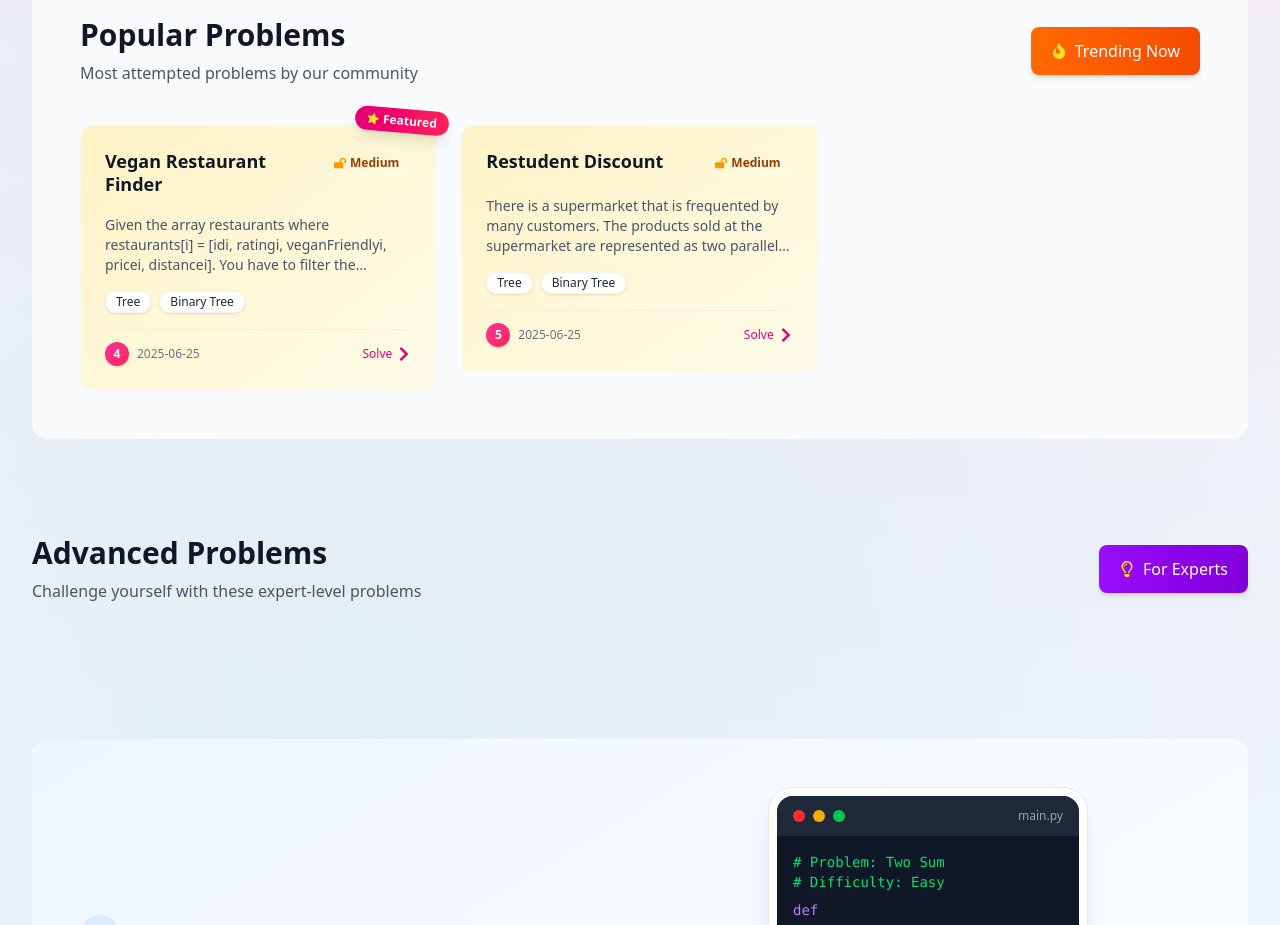
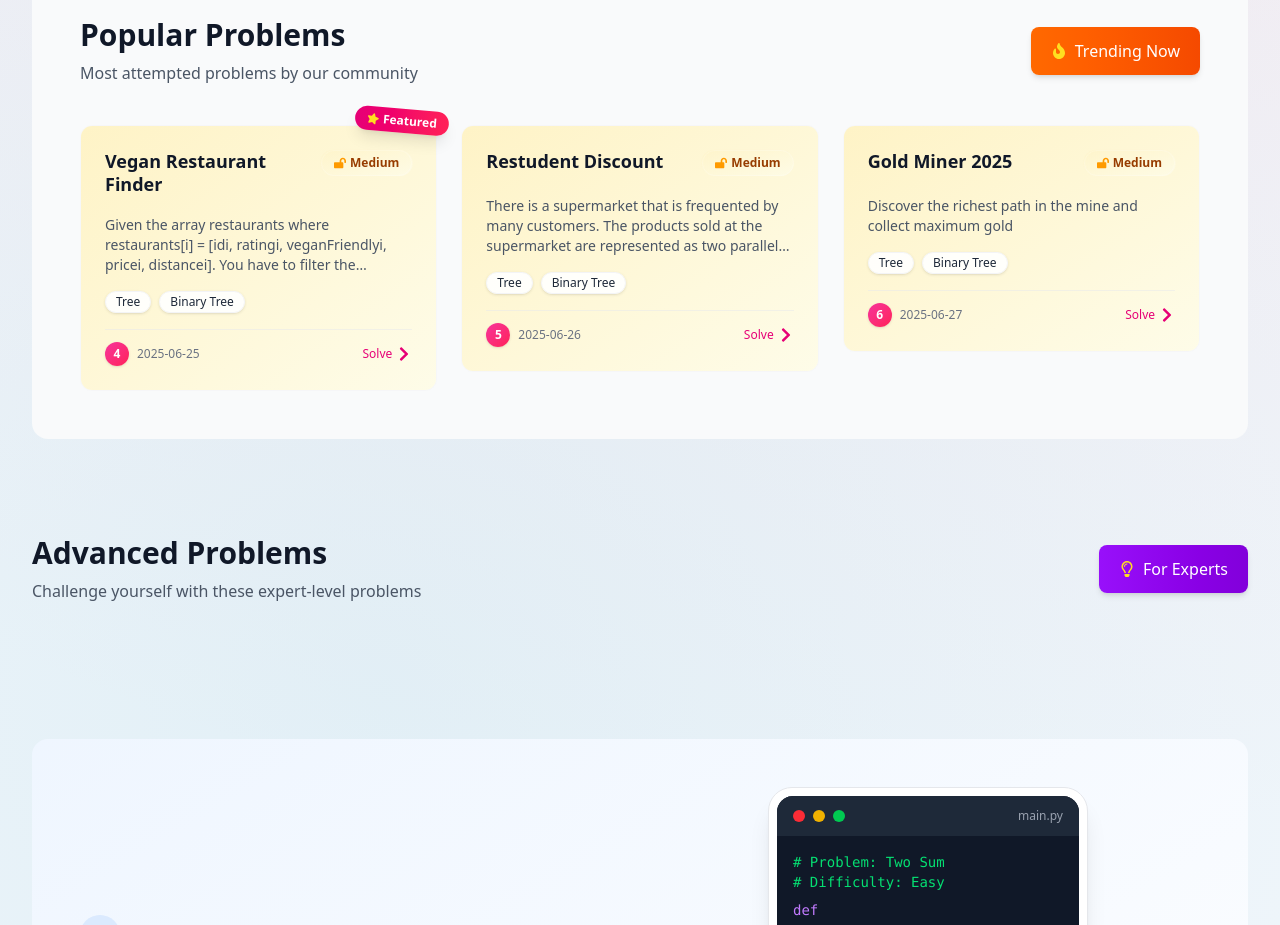
Before and after one commit to saiduzzamansaad/problem-solving-ui, a React (Vite) app: page / in a window 1280 px wide. Shown: the part 2760-3685 px from the top of the page. Built offline with nearby package versions, Linux system fonts and the light colour scheme.

Commit message:
new ui upload

```diff
--- a/src/data/problems.js
+++ b/src/data/problems.js
@@ -3,6 +3,9 @@ import BandFest  from '../assets/Band Fest.png'
 import Binary  from '../assets/Binary.png'
 import Restudent from '../assets/Restudent.png'
 import restudent1 from '../assets/restudent1.png'
+import Gold from '../assets/Gold.png'
+
+
 const problems = [
   {
     id: 1,
@@ -206,7 +209,7 @@ function buildTree(arr, i = 0) {
     description: "There is a supermarket that is frequented by many customers. The products sold at the supermarket are represented as two parallel integer arrays products and prices, where the ith product has an ID of products[i] and a price of prices[i].",
     difficulty: "Medium",
     tags: ["Tree", "Binary Tree"],
-    date: "2025-06-25",
+    date: "2025-06-26",
     solution: `
 
         class Cashier {
@@ -249,6 +252,59 @@ function buildTree(arr, i = 0) {
     solutionExplanation: "The supermarket decided to have a sale. Every nth customer paying for their groceries will be given a percentage discount. The discount amount is given by discount, where they will be given discount percent off their subtotal. More formally, if their subtotal is bill, then they would actually pay bill * ((100 - discount) / 100)."
   },
 
+
+  {
+    id: 6,
+    title: "Gold Miner 2025",
+    description: "Discover the richest path in the mine and collect maximum gold",
+    difficulty: "Medium",
+    tags: ["Tree", "Binary Tree"],
+    date: "2025-06-27",
+    solution: `
+        function getMaximumGold(grid) {
+    let maxGold = 0;
+    const m = grid.length;
+    const n = grid[0].length;
+
+    const directions = [[-1, 0], [1, 0], [0, -1], [0, 1]];
+
+    function backtrack(i, j, currentGold) {
+        if (i < 0 || i >= m || j < 0 || j >= n || grid[i][j] === 0) {
+            return;
+        }
+
+        const goldInCell = grid[i][j];
+        currentGold += goldInCell;
+        maxGold = Math.max(maxGold, currentGold);
+
+        const temp = grid[i][j];
+        grid[i][j] = 0; // Mark as visited
+
+        for (const [di, dj] of directions) {
+            backtrack(i + di, j + dj, currentGold);
+        }
+
+        grid[i][j] = temp; // Backtrack
+    }
+
+    for (let i = 0; i < m; i++) {
+        for (let j = 0; j < n; j++) {
+            if (grid[i][j] !== 0) {
+                backtrack(i, j, 0);
+            }
+        }
+    }
+
+    return maxGold;
+}
+
+    `,
+    explanation: "In a gold mine grid of size m x n, each cell in this mine has an integer representing the amount of gold in that cell, 0 if it is empty.",
+    image: Gold,
+    leetcodeLink: "https://gold-miner-2025.netlify.app/",
+    solutionExplanation: " The mine is represented as a grid where each cell contains gold (positive number) or is empty (0).Your goal is to find a path that collects the maximum amount of gold."
+  },
+
   // ... (other problems with the same structure)
 ];
 
```
Also changed, not shown: src/assets/Gold.png (added).
